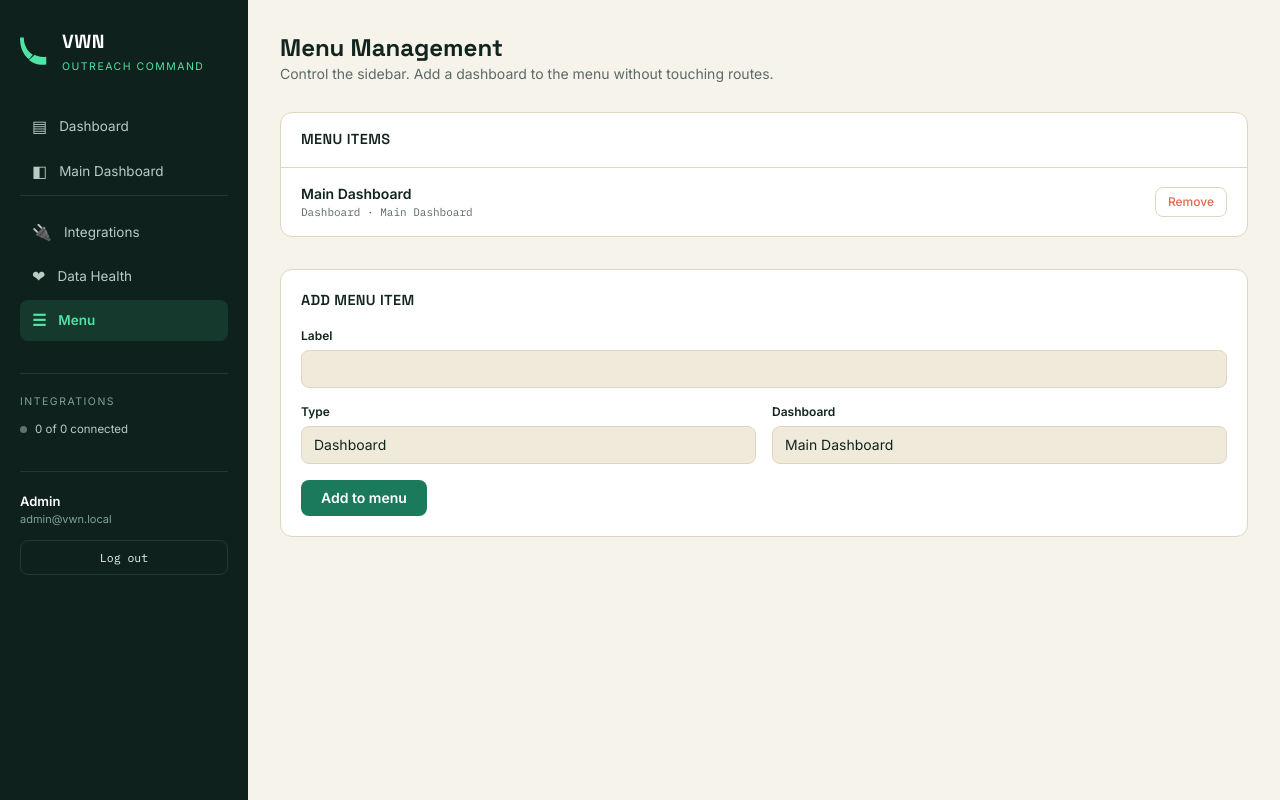
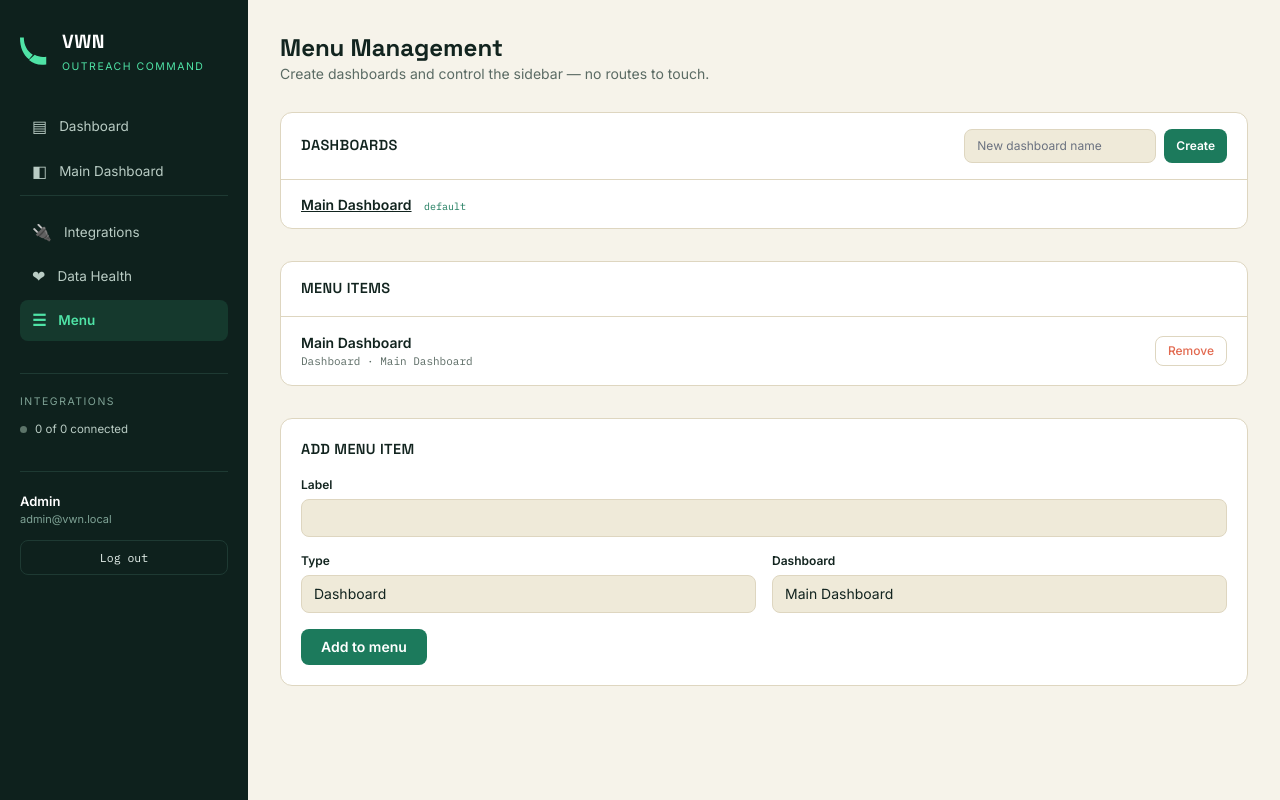
Before and after one commit to youssefelghaly-vwn/VWN-DASHBOARD, a Laravel app: page /admin/menu in a window 1280 px wide. Run offline with Laravel 12, Linux system fonts and the light colour scheme; a user stored in the database is signed in; data comes from the database, SQL or seed files in the repository; tables that the repository leaves empty hold one stand-in row (values such as "Sample post"); style sheets or scripts are compiled from the project's sources; some libraries are stand-ins or nearby versions.

Commit message:
Surface errors in the UI and add dashboard creation entry points
- Show a global validation/exception banner in the app layout so any
  withErrors()/failed request is visible instead of silent.
- Integrations page now shows each integration's latest sync status and
  last error inline, with a link to Data Health (sync runs in the
  background, so failures previously only appeared in the log).
- Add "New dashboard" entry points: a button on the dashboard header, the
  no-dashboard empty state, and a Dashboards create/list/delete card on the
  Menu Management page.

Co-Authored-By: Claude Opus 4.8 <noreply@anthropic.com>
Claude-Session: https://claude.ai/code/session_014xGnpTX8EcQMneCdSj4bbM

```diff
--- a/app/Integration/Controllers/IntegrationController.php
+++ b/app/Integration/Controllers/IntegrationController.php
@@ -20,7 +20,7 @@ class IntegrationController extends Controller
     public function index()
     {
         return view('admin.integrations', [
-            'integrations' => Integration::orderBy('name')->get(),
+            'integrations' => Integration::with('latestSyncRun')->orderBy('name')->get(),
             'catalogue' => $this->manager->catalogue(),
         ]);
     }
--- a/resources/views/admin/menu.blade.php
+++ b/resources/views/admin/menu.blade.php
@@ -4,8 +4,39 @@
         <div class="mb-7">
             <h1 class="display text-2xl font-bold">Menu Management</h1>
             <p class="text-sm" style="color:var(--ink-soft);">
-                Control the sidebar. Add a dashboard to the menu without touching routes.
+                Create dashboards and control the sidebar — no routes to touch.
             </p>
+        </div>
+
+        {{-- DASHBOARDS --}}
+        <div class="rounded-xl mb-8" style="background:var(--panel);border:1px solid var(--line);">
+            <div class="px-5 py-4 flex items-center justify-between" style="border-bottom:1px solid var(--line);">
+                <h3 class="display text-[14.5px] font-semibold uppercase tracking-wide">Dashboards</h3>
+                <form method="POST" action="{{ route('admin.dashboards.store') }}" class="flex gap-2">
+                    @csrf
+                    <input name="name" required placeholder="New dashboard name"
+                           class="rounded-lg text-xs px-3 py-2 w-48" style="border:1px solid var(--line);background:var(--panel-alt);">
+                    <button class="px-3 py-2 rounded-lg text-xs font-semibold text-white" style="background:var(--mint-deep);">Create</button>
+                </form>
+            </div>
+            @forelse ($dashboards as $dashboard)
+                <div class="px-5 py-3 flex items-center justify-between gap-3"
+                     @if (! $loop->last) style="border-bottom:1px solid var(--line);" @endif>
+                    <div>
+                        <a href="{{ route('admin.dashboards.show', $dashboard->slug) }}" class="font-semibold text-sm underline">{{ $dashboard->name }}</a>
+                        @if ($dashboard->is_default)<span class="mono text-[10px] ms-2" style="color:var(--mint-deep);">default</span>@endif
+                    </div>
+                    @unless ($dashboard->is_default)
+                        <form method="POST" action="{{ route('admin.dashboards.destroy', $dashboard) }}"
+                              onsubmit="return confirm('Delete {{ $dashboard->name }} and its charts/metrics?')">
+                            @csrf @method('DELETE')
+                            <button class="px-3 py-1.5 rounded-lg text-xs font-medium" style="color:var(--coral);border:1px solid var(--line);">Delete</button>
+                        </form>
+                    @endunless
+                </div>
+            @empty
+                <div class="px-5 py-6 text-center text-sm" style="color:var(--ink-soft);">No dashboards yet — create one above.</div>
+            @endforelse
         </div>
 
         {{-- CURRENT ITEMS --}}
--- a/resources/views/layouts/app.blade.php
+++ b/resources/views/layouts/app.blade.php
@@ -152,6 +152,20 @@
             </div>
         @endif
 
+        {{-- Any validation / caught exception surfaced via withErrors() shows here,
+             so failures are never silent for the user. --}}
+        @if ($errors->any())
+            <div class="mx-6 lg:mx-8 mt-6 rounded-lg px-4 py-3 text-sm"
+                 style="background:rgba(226,105,79,0.10);border:1px solid var(--coral);color:#9E3B24;">
+                <div class="font-semibold mb-1">Something went wrong:</div>
+                <ul class="list-disc ms-5 space-y-0.5">
+                    @foreach ($errors->all() as $error)
+                        <li>{{ $error }}</li>
+                    @endforeach
+                </ul>
+            </div>
+        @endif
+
         {{ $slot }}
     </main>
 </div>
```
Also changed, not shown: resources/views/admin/dashboard.blade.php (+21 -3 lines), resources/views/admin/integrations.blade.php (+10 -1 lines).
